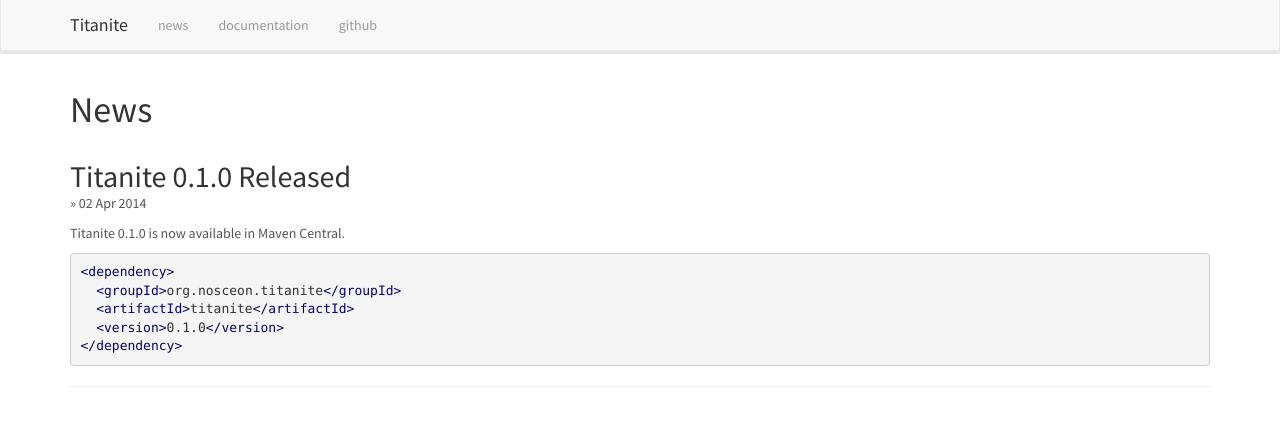
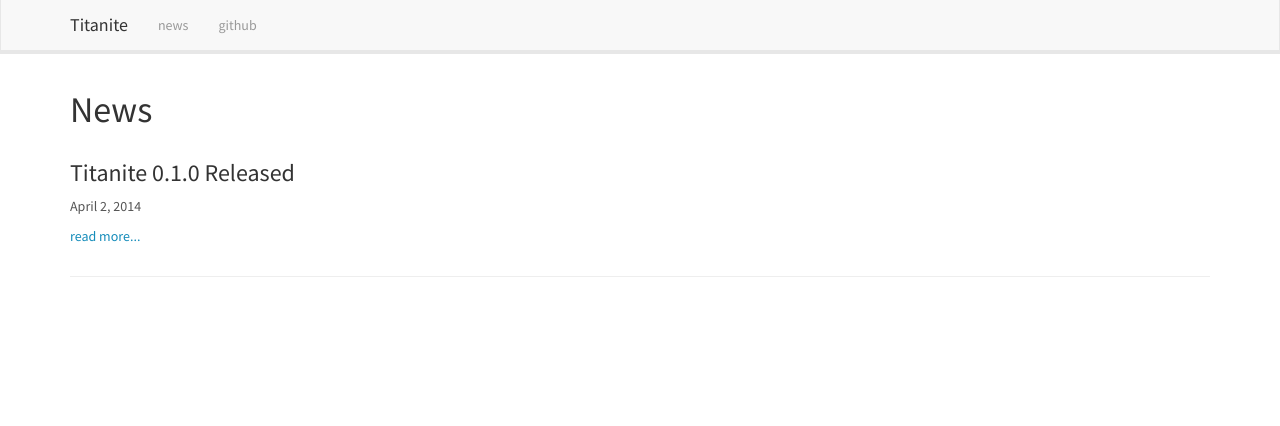
Before and after one commit to jsiebens/titanite, a Jekyll site: the page built from news.html, in a window 1280 px wide. Shown: the top 426 px of the page. Built offline with Jekyll 4.4.1, drawn with Linux system fonts in a browser that asks for light colours; nearby versions of some CDN libraries; Markdown is read by kramdown in place of the engine named in the settings; comment, search, counter and statistics services are not loaded.

Commit message:
layout updates

```diff
--- a/_layouts/default.html
+++ b/_layouts/default.html
@@ -8,13 +8,14 @@
     <meta name="description" content="">
     <meta name="author" content="">
 
-    <title>Titanite - {{ page.title }}</title>
+    <title>{{ page.title }}</title>
 
     <!-- Bootstrap core CSS -->
     <!--
     <link href="//netdna.bootstrapcdn.com/bootstrap/3.1.1/css/bootstrap.min.css" rel="stylesheet">
     -->
     <link href="{{ site.baseurl }}/css/bootstrap.min.css" rel="stylesheet">
+    <!--<link href="//netdna.bootstrapcdn.com/bootstrap/3.1.1/css/bootstrap.min.css" rel="stylesheet">-->
     <link href="{{ site.baseurl }}/css/syntax.css" rel="stylesheet">
 
     <!-- HTML5 shim and Respond.js IE8 support of HTML5 elements and media queries -->
@@ -47,7 +48,9 @@
         <div class="navbar-collapse collapse">
           <ul class="nav navbar-nav">
             <li><a href="{{ site.baseurl }}/news.html">news</a></li>
+            <!--
             <li><a href="{{ site.baseurl }}/documentation.html">documentation</a></li>
+            -->
             <li><a href="http://www.github.com/nosceon/titanite" target="_blank">github</a></li>
           </ul>
         </div><!--/.nav-collapse -->
--- a/news.html
+++ b/news.html
@@ -10,16 +10,14 @@
 </div>
 
 
-{% for post in site.posts %}
+{% for post in site.posts offset: 0 limit: 50 %}
 <div class="row">
-    <div class="col-md-12">
-		<h2 style="margin-bottom:0px">{{ post.title }}</h2>
-		<p>&raquo; {{ post.date | date_to_string }}</p>
-
-		<div>
-			{{ post.content }}
-		</div>
-		<hr/>
+	<div class="col-md-12">
+		<h3>{{ post.title }}</h3>
+        <p>{{ post.date | date: "%B %e, %Y" }}</p>
+        {% if post.summary %}<p>{{ post.summary }}</p>{% endif %}
+        <p><a href="{{ post.url }}">read more...</a></p>
 	</div>
 </div>
+<hr/>
 {% endfor %}
```
Also changed, not shown: other parts of _layouts/default.html (+3 -0 lines), other parts of news.html (+1 -1 lines), _layouts/post.html (added, +38 -0 lines), index.html (+16 -9 lines).
